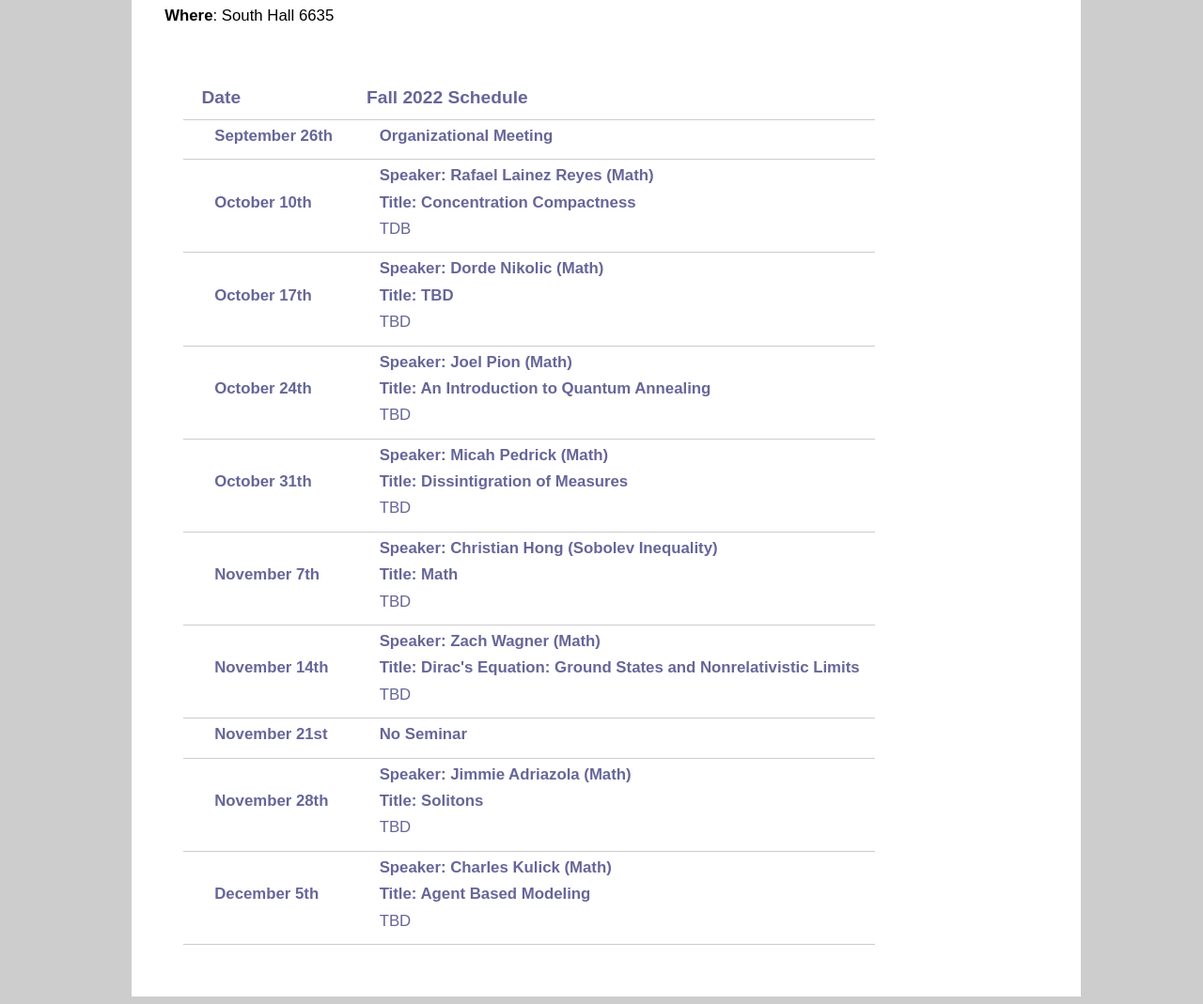
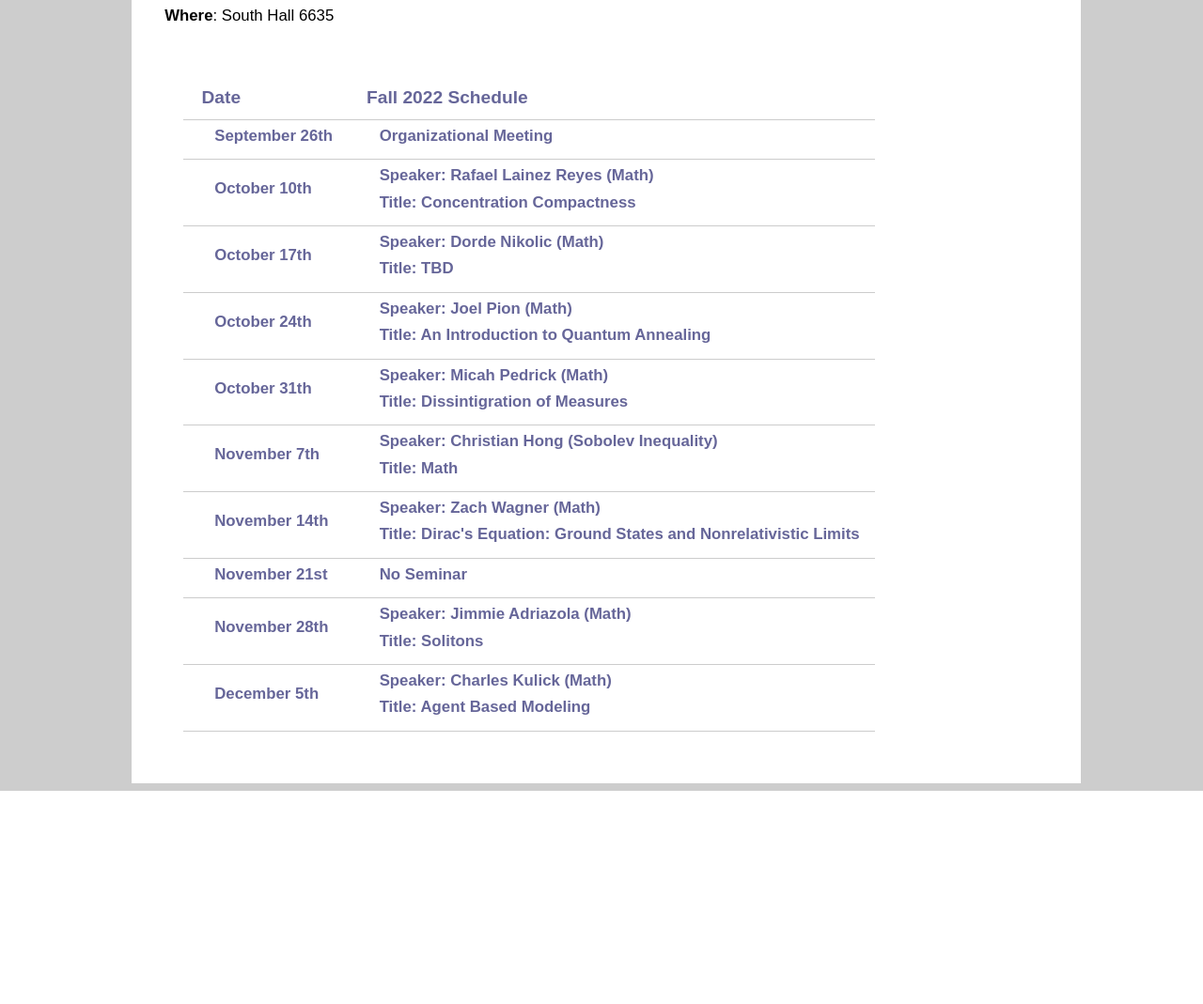
Before and after one commit to mvarble/ucsb-siam-website, a PHP site: page /2022_fall.php in a window 1280 px wide. Shown: the part 505-1574 px from the top of the page at 94% size. After the commit the page ends 1347 px from the top, so only its background shows below. Run offline with PHP 8.4, Linux system fonts and the light colour scheme.

Commit message:
remove empty abstracts

```diff
--- a/src/2022_fall.php
+++ b/src/2022_fall.php
@@ -28,37 +28,37 @@ This is a great outlet to polish your presentation skills in front of a general
     "Rafael Lainez Reyes",
     "Math",
     "Concentration Compactness",
-    "TDB" ); ?>
+    "" ); ?>
 
     <?php speaker_data("October&nbsp;17th",
     "Dorde Nikolic",
     "Math",
     "TBD",
-    "TBD" ); ?>
+    "" ); ?>
 
     <?php speaker_data("October&nbsp;24th",
     "Joel Pion",
     "Math",
     "An Introduction to Quantum Annealing",
-    "TBD" ); ?>
+    "" ); ?>
 
     <?php speaker_data("October&nbsp;31th",
     "Micah Pedrick",
     "Math",
     "Dissintigration of Measures",
-    "TBD" ); ?>
+    "" ); ?>
 
     <?php speaker_data("November&nbsp;7th",
     "Christian Hong",
     "Sobolev Inequality",
     "Math",
-    "TBD" ); ?>
+    "" ); ?>
 
     <?php speaker_data("November&nbsp;14th",
     "Zach Wagner",
     "Math",
     "Dirac's Equation: Ground States and Nonrelativistic Limits",
-    "TBD" ); ?>
+    "" ); ?>
 
     <?php no_seminar("November&nbsp;21st"); ?>
 
@@ -66,13 +66,13 @@ This is a great outlet to polish your presentation skills in front of a general
     "Jimmie Adriazola",
     "Math",
     "Solitons",
-    "TBD" ); ?>
+    "" ); ?>
 
     <?php speaker_data("December&nbsp;5th",
     "Charles Kulick",
     "Math",
     "Agent Based Modeling",
-    "TBD" ); ?>
+    "" ); ?>
 
     <?php #no_seminar("May&nbsp;28th"); ?>
 
```
